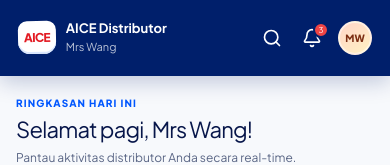
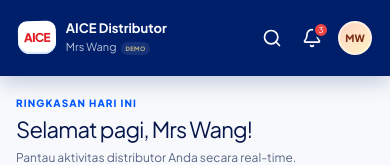
Before and after one commit to bamas-angkasa/dms-template, a Next.js app: page /dashboard in a window 390 px wide. Shown: the top 165 px of the page. Built offline with nearby package versions, Linux system fonts and the light colour scheme; no server answers.

Commit message:
feat: add API client with resilient mock fallback

```diff
--- a/src/app/layout.tsx
+++ b/src/app/layout.tsx
@@ -1,4 +1,4 @@
-import type { Metadata,Viewport } from "next";import { Plus_Jakarta_Sans } from "next/font/google";import { MobileAppShell } from "@/components/layout/mobile-app-shell";import { PwaRegister } from "@/components/pwa-register";import "./globals.css";import "../styles/features.css";import "../styles/orders.css";import "../styles/outlets.css";import "../styles/operations.css";import "../styles/delivery.css";import "../styles/receivables.css";import "../styles/tax.css";import "../styles/products.css";import "../styles/admin.css";import "../styles/preview.css";
+import type { Metadata,Viewport } from "next";import { Plus_Jakarta_Sans } from "next/font/google";import { MobileAppShell } from "@/components/layout/mobile-app-shell";import { PwaRegister } from "@/components/pwa-register";import "./globals.css";import "../styles/features.css";import "../styles/orders.css";import "../styles/outlets.css";import "../styles/operations.css";import "../styles/delivery.css";import "../styles/receivables.css";import "../styles/tax.css";import "../styles/products.css";import "../styles/admin.css";import "../styles/preview.css";import "../styles/api.css";
 const jakarta=Plus_Jakarta_Sans({subsets:["latin"],variable:"--font-jakarta",display:"swap"});
 export const metadata:Metadata={title:{default:"AICE Distributor DMS",template:"%s · AICE DMS"},description:"Mobile distributor management system for AICE Distributor - Mrs Wang",manifest:"/manifest.webmanifest"};
 export const viewport:Viewport={width:"device-width",initialScale:1,themeColor:"#001F6B"};
--- a/src/components/layout/mobile-top-bar.tsx
+++ b/src/components/layout/mobile-top-bar.tsx
@@ -1,4 +1,5 @@
 "use client";
-import { Bell,Search } from "lucide-react";
+import { useEffect,useState } from "react";import { Bell,Search } from "lucide-react";
+import { getCurrentTenant } from "@/lib/api";
 import { tenant } from "@/lib/tenant";
-export function MobileTopBar(){return <header className="mobile-topbar"><div className="brand-lockup"><div className="aice-logo">AICE</div><div><strong>{tenant.name}</strong><span>{tenant.company}</span></div></div><div className="top-actions"><button aria-label="Cari"><Search size={20}/></button><button className="notification" aria-label="Notifikasi"><Bell size={20}/><i>3</i></button><div className="avatar">MW</div></div></header>}
+export function MobileTopBar(){const [activeTenant,setActiveTenant]=useState({...tenant,source:"mock" as "mock"|"api"});useEffect(()=>{let mounted=true;getCurrentTenant().then(value=>{if(mounted)setActiveTenant(value)});return()=>{mounted=false}},[]);return <header className="mobile-topbar"><div className="brand-lockup"><div className="aice-logo">AICE</div><div><strong>{activeTenant.name}</strong><span>{activeTenant.company}<i className={`data-source ${activeTenant.source}`}>{activeTenant.source==="api"?"Live":"Demo"}</i></span></div></div><div className="top-actions"><button aria-label="Cari"><Search size={20}/></button><button className="notification" aria-label="Notifikasi"><Bell size={20}/><i>3</i></button><div className="avatar">MW</div></div></header>}
--- /dev/null
+++ b/src/lib/api.ts
@@ -0,0 +1,30 @@
+import { tenant as fallbackTenant } from "./tenant";
+import { outlets as fallbackOutlets, products as fallbackProducts, type Outlet, type Product } from "./mock-data";
+
+const API_URL = process.env.NEXT_PUBLIC_API_URL?.replace(/\/$/, "") ?? "";
+const TENANT_ID = fallbackTenant.id;
+type APIEnvelope<T> = { data: T; meta?: { total: number } };
+type RawRecord = Record<string, unknown>;
+
+async function request<T>(path: string, init?: RequestInit): Promise<T> {
+  if (!API_URL) throw new Error("API URL is not configured");
+  const controller = new AbortController(); const timeout = setTimeout(() => controller.abort(), 1800);
+  try { const response = await fetch(`${API_URL}${path}`, { ...init, signal:controller.signal, headers:{"Content-Type":"application/json","X-Tenant-ID":TENANT_ID,...(init?.headers??{})} }); if(!response.ok) throw new Error(`API ${response.status}`); return await response.json() as T; }
+  finally { clearTimeout(timeout); }
+}
+function value<T>(record:RawRecord,camel:string,pascal:string,fallback:T):T{return (record[camel]??record[pascal]??fallback) as T}
+function normalizeProduct(raw:RawRecord):Product{return{id:value(raw,"id","ID",""),sku:value(raw,"sku","SKU",""),name:value(raw,"name","Name",""),category:value(raw,"category","Category",""),unit:value(raw,"unit","Unit","Karton"),price:value(raw,"price","Price",0),stock:value(raw,"stock","Stock",0),minimumStock:value(raw,"minimumStock","MinimumStock",35),status:value(raw,"status","Status","Aktif")}}
+function normalizeOutlet(raw:RawRecord):Outlet{return{id:value(raw,"id","ID",""),code:value(raw,"code","Code",""),name:value(raw,"name","Name",""),area:value(raw,"area","Area",""),address:value(raw,"address","Address",""),phone:value(raw,"phone","Phone",""),npwpNik:value(raw,"npwpNik","NPWPNIK","-"),nitku:value(raw,"nitku","NITKU","-"),sales:value(raw,"sales","SalesPIC","-"),creditLimit:value(raw,"creditLimit","CreditLimit",0),receivable:value(raw,"receivable","ReceivableBalance",0),status:value(raw,"status","Status","Aktif"),gps:value(raw,"gps","GPS","-")}}
+
+export async function getCurrentTenant(){try{const raw=await request<RawRecord>("/tenant/current");return{...fallbackTenant,name:value(raw,"name","Name",fallbackTenant.name),company:value(raw,"company","Company",fallbackTenant.company),primaryColor:value(raw,"primaryColor","PrimaryColor",fallbackTenant.primaryColor),plan:value(raw,"plan","Plan",fallbackTenant.plan),source:"api" as const}}catch{return{...fallbackTenant,source:"mock" as const}}}
+export async function getProducts():Promise<{data:Product[];source:"api"|"mock"}>{try{const result=await request<APIEnvelope<RawRecord[]>>("/products");return{data:result.data.map(normalizeProduct),source:"api"}}catch{return{data:fallbackProducts,source:"mock"}}}
+export async function getOutlets():Promise<{data:Outlet[];source:"api"|"mock"}>{try{const result=await request<APIEnvelope<RawRecord[]>>("/outlets");return{data:result.data.map(normalizeOutlet),source:"api"}}catch{return{data:fallbackOutlets,source:"mock"}}}
+export async function getDashboardSummary(){return request<RawRecord>("/dashboard/summary")}
+export async function getOrders(){return request<APIEnvelope<RawRecord[]>>("/orders")}
+export async function getStock(){return request<APIEnvelope<RawRecord[]>>("/stock")}
+export async function getDeliveryOrders(){return request<APIEnvelope<RawRecord[]>>("/delivery-orders")}
+export async function getReceivables(){return request<APIEnvelope<RawRecord[]>>("/receivables")}
+export async function getTaxInvoices(){return request<APIEnvelope<RawRecord[]>>("/tax/invoices")}
+export async function createOrder(payload:unknown){return request<RawRecord>("/orders",{method:"POST",body:JSON.stringify(payload)})}
+export async function validateTaxInvoices(){return request<{valid:number;invalid:number}>("/tax/validate",{method:"POST",body:"{}"})}
+export async function exportTaxXML(invoiceIds:string[]){if(!API_URL)throw new Error("API URL is not configured");const response=await fetch(`${API_URL}/tax/export-xml`,{method:"POST",headers:{"Content-Type":"application/json","X-Tenant-ID":TENANT_ID},body:JSON.stringify({invoice_ids:invoiceIds})});if(!response.ok)throw new Error(`API ${response.status}`);return response.blob()}
--- /dev/null
+++ b/src/styles/api.css
@@ -0,0 +1 @@
+.data-source{display:inline-block!important;font-size:6px;font-style:normal;font-weight:900;text-transform:uppercase;letter-spacing:.06em;margin-left:5px;padding:2px 4px;border-radius:99px}.data-source.mock{color:#ffe690;background:#ffffff1f}.data-source.api{color:#bdf5cf;background:#16a34a52}@media(min-width:760px){.data-source.mock{color:#9a6700;background:#fff4d6}.data-source.api{color:#087d32;background:#e7f8ed}}
```
